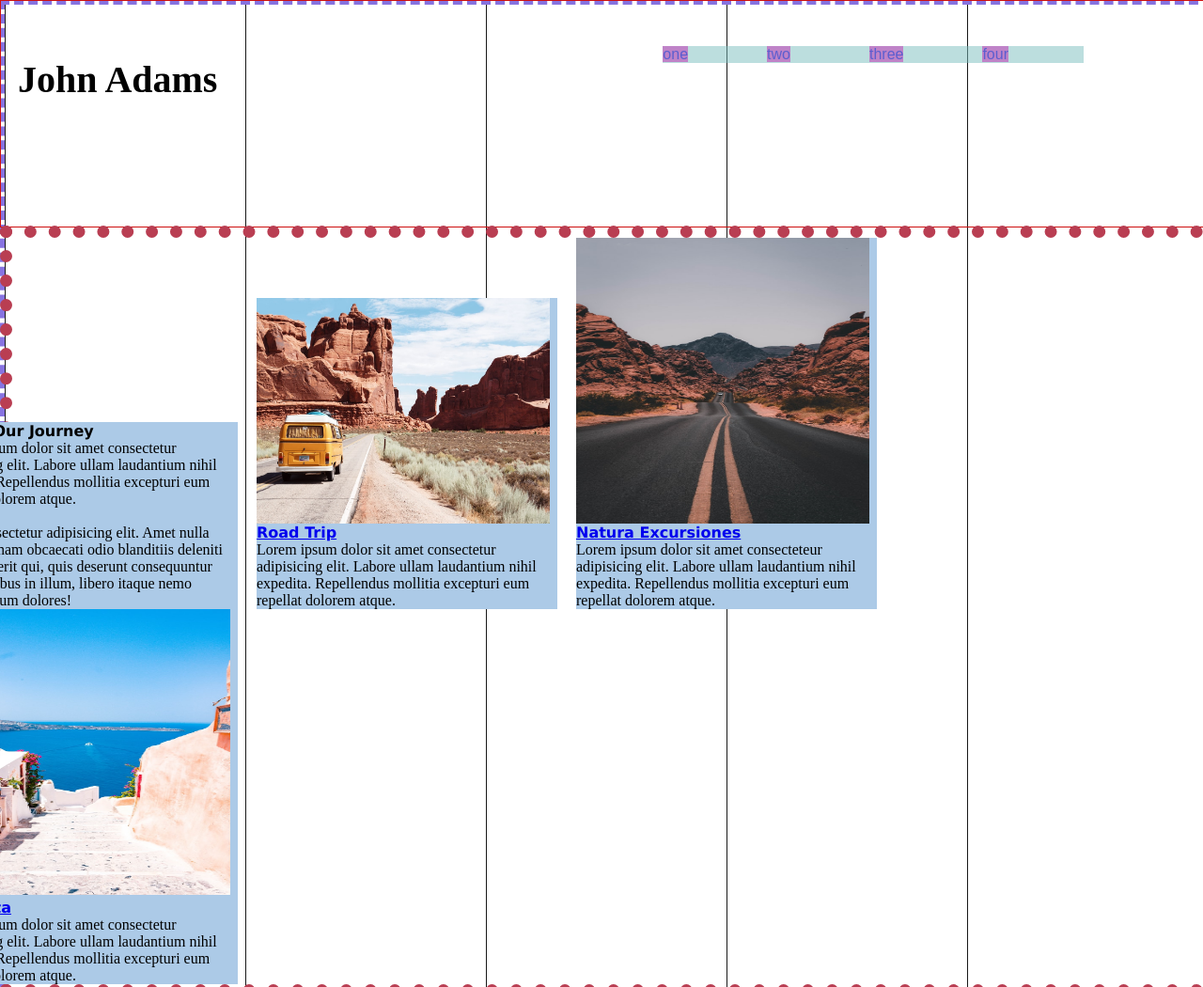
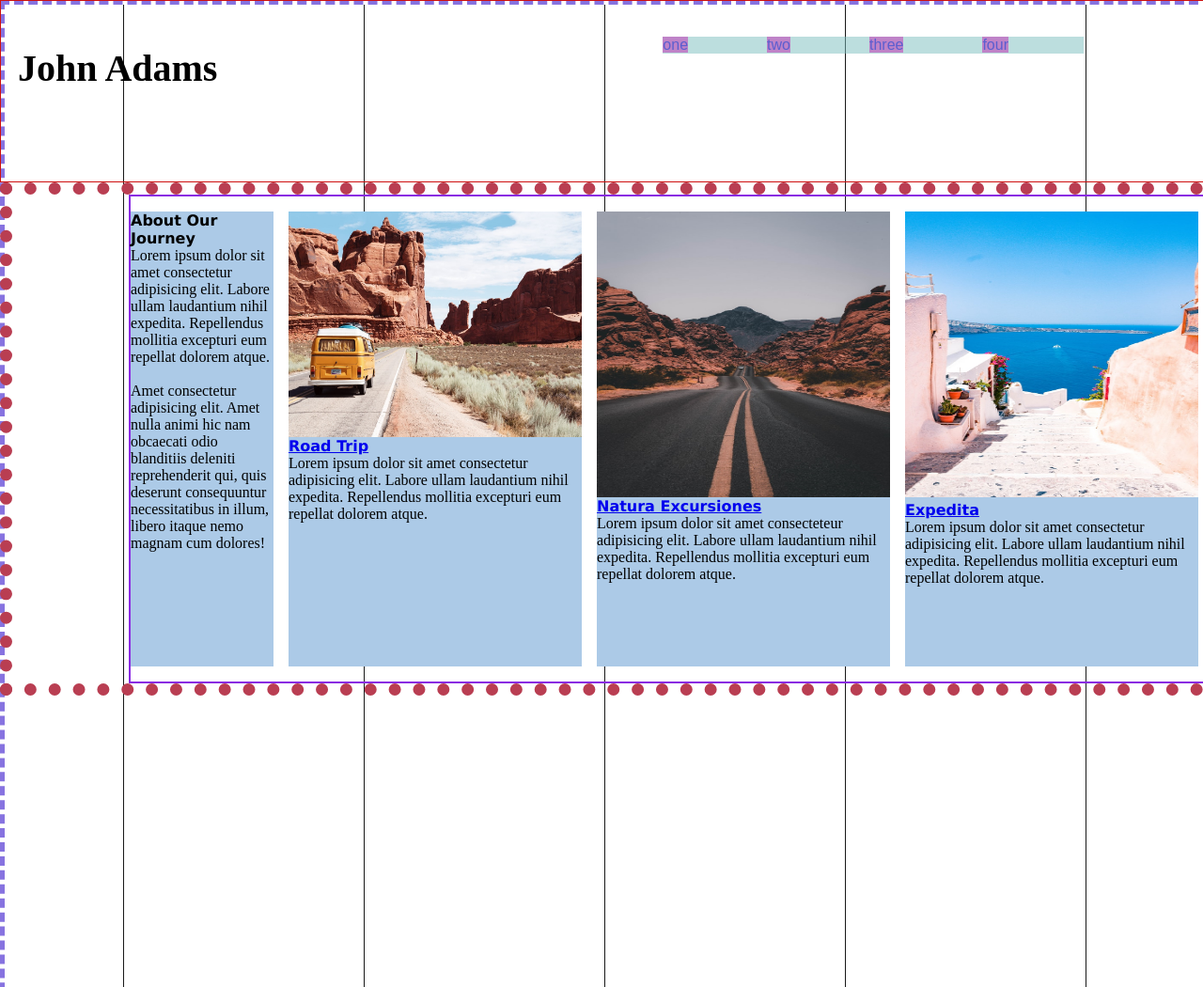
Before and after one commit to johnxadams/candle-project, a plain HTML site: page index.html in a window 1280 px wide. Shown: the top 1050 px of the page at 94% size. Drawn offline with Linux system fonts and the light colour scheme.

Commit message:
backSpan justified

```diff
--- a/index.html
+++ b/index.html
@@ -31,7 +31,7 @@
 
     </div>
     <div id="main">
-      <div id="fourBars">
+      <div id="magContainer">
         <span>
           <h4>About Our Journey</h4>
           Lorem ipsum dolor sit amet consectetur adipisicing elit. Labore ullam
--- a/style.css
+++ b/style.css
@@ -7,7 +7,7 @@
 :root {
   font-size: 16px;
   --nav-color: rgb(92, 94, 207);
-  --h1-fontsize: 2.5rem;
+  --h1-font-size: 2.5rem;
 
 }
 
@@ -21,20 +21,21 @@ body {
   z-index: -1;
   position: absolute;
   display: flex;
+  justify-content: space-around;
   width: 100%;
+
 }
 /* vertical line in background */
 .backSpan {
   border-left: 1px solid #000000;
   height: 70rem;
   opacity: 0.9;
-  width: 20%;
 }
 
 #header {
   border: 1px solid rgb(206, 15, 15);
   width: 100vw;
-  height: 15rem;
+  height: 15vw;
   display: flex;
   position: relative;
   margin-top: 0rem;
@@ -44,7 +45,7 @@ body {
   position: absolute;
   right: 82%;
   top: 25%;
-  font-size: 2.5rem;
+  font-size: var(--h1-font-size);
 }
 
 #johnAdams + span {
@@ -67,22 +68,30 @@ body {
 }
 
 
+/* MAIN PART init */
+
 #main {
   border: 13px dotted rgb(185, 62, 82);
-  position: absolute;
+  /* position: relative; */
   display: flex;
-  top: 15rem;
   width: 100vw;
+  height: 65vh;
   justify-content: flex-end;
 }
+#magContainer {
+  border: 2px solid blueviolet;
+  position: relative;
+  display: flex;
+  padding: 1rem 0 1rem 0;
+  width: 90vw;
+}
 
-#main > #fourBars > span {
+#main > #magContainer > span {
   display: inline-block;
   width: 20rem;
   margin-right: 1rem;
   background-color: rgb(172, 202, 231);
   position: relative;
-  right: 5rem;
 }
 /* #main > #fourBars:first-child {
   position: relative;
@@ -90,7 +99,7 @@ body {
 } */
 
 /* hover effekt einrichten. abut how? if I can not touch the object with the curser */
-#main #fourBars span #rt-img {
+#main #magContainer span #rt-img {
   width: 19.5rem;
   height: 15rem;
   display: block;
@@ -98,18 +107,19 @@ body {
   /* transition: .3s ease-in-out; */
 }
 
-#main #fourBars span #ss-img {
+#main > #magContainer > span #ss-img {
   width: 19.5rem;
   height: 19rem;
   display: block;
   -webkit-transition: 0.9s ease-in-out;
   /* transition: .3s ease-in-out; */
 }
-#main #fourBars span #ov-img {
+#main #magContainer span #ov-img {
   width: 19.5rem;
   height: 19rem;
 }
 
-#main #fourBars span h4 {
+#main #magContainer span h4 {
   font-family: Verdana, Geneva, Tahoma, sans-serif;
 }
+/* #header, main, bottom können DRY-technisch-zusammengefügt werden bzgl width */
```
